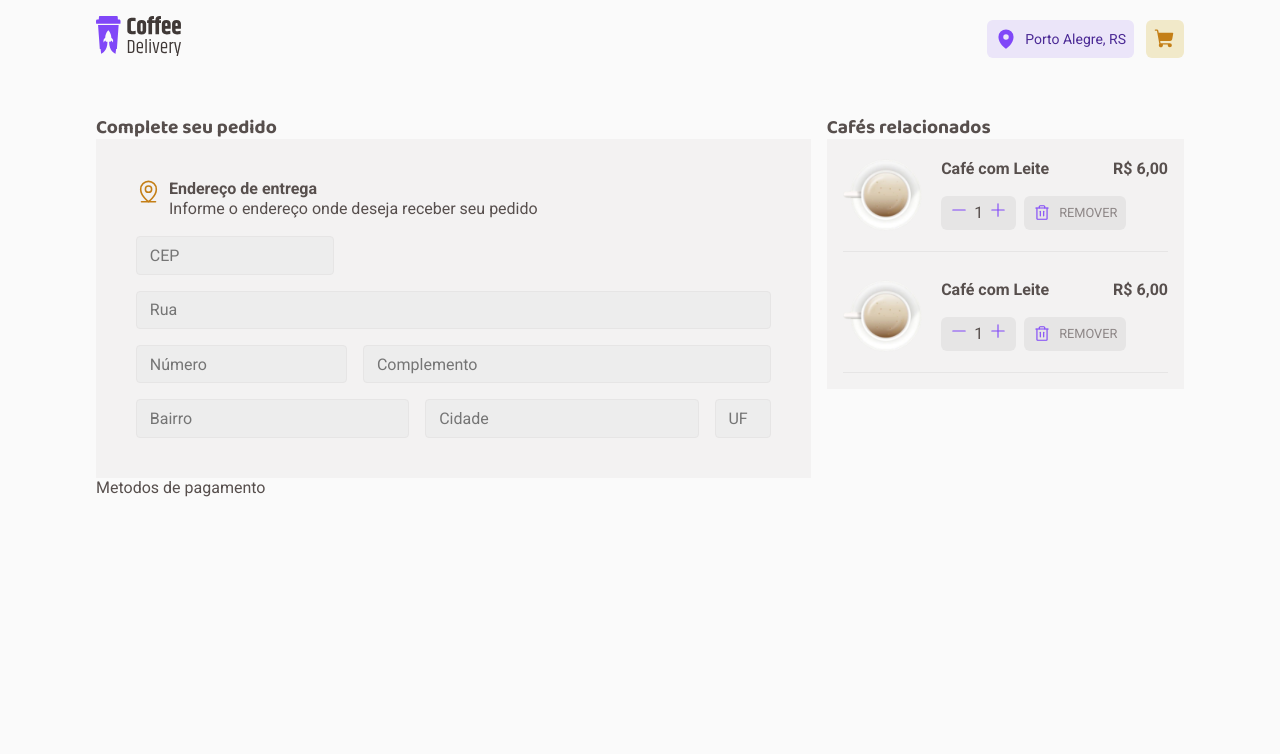
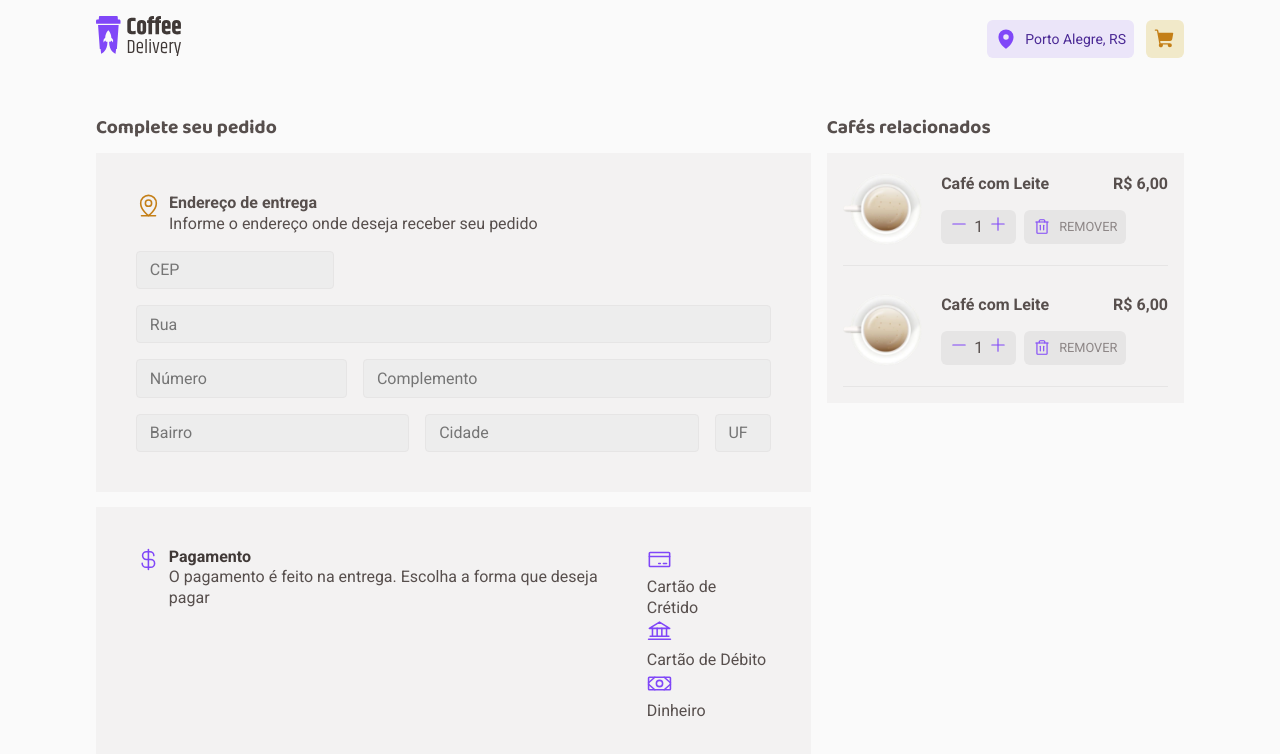
Before and after one commit to GabrielMatoss/CoffeeHouse, a React (Vite) app: page /cart in a window 1280 px wide. Shown: the top 754 px of the page. Built offline with nearby package versions, Linux system fonts and the light colour scheme.

Commit message:
refactor(carthistory): refactoring the component's html and css

```diff
--- a/src/pages/CartHistory/index.tsx
+++ b/src/pages/CartHistory/index.tsx
@@ -1,4 +1,4 @@
-import { MapPinLine, Minus, Plus, Trash, TrashSimple } from "phosphor-react";
+import { Bank, CreditCard, CurrencyDollar, MapPinLine, Minus, Money, Plus, Trash, TrashSimple } from "phosphor-react";
 import { ContainerCartHistory } from "./styles";
 
 import caféComLeite from "../../assets/cafeComLeite.png";
@@ -33,8 +33,31 @@ export function CartHistory() {
           </div>
         </form>
 
-        <div className="methodPayment">
-          <p>Metodos de pagamento</p>
+        <div className="containerMethodPayment">
+
+          <div className="sectionInfoPayment">
+          <CurrencyDollar size={25} />
+            <div className="contentInfosPayment">
+              <h4>Pagamento</h4>
+              <p>O pagamento é feito na entrega. Escolha a forma que deseja pagar</p>
+            </div>
+
+            <div className="selectionMethodsPayment">
+                <div className="paymentMethods">
+                <CreditCard size={25} />
+                  <p>Cartão de Crétido</p>
+                </div>
+                <div className="paymentMethods">
+                <Bank size={25} />
+                  <p>Cartão de Débito</p>
+                </div>
+                <div className="paymentMethods">
+                <Money size={25} />
+                  <p>Dinheiro</p>
+                </div>
+            </div>
+          </div>
+
         </div>
       </div>
 
--- a/src/pages/CartHistory/styles.ts
+++ b/src/pages/CartHistory/styles.ts
@@ -13,10 +13,6 @@ export const ContainerCartHistory = styled.main`
     font-size: 1.2rem;
   }
 
-  form {
-    background-color: ${(props) => props.theme["base-card"]};
-    padding: 40px;
-  }
 
   .headerForm {
     // background-color: brown;
@@ -25,7 +21,7 @@ export const ContainerCartHistory = styled.main`
     align-items: flex-start;
     justify-content: flex-start;
 
-    h3 {
+    h4 {
       font-family: "Roboto", sans-serif;
     }
     svg {
@@ -34,6 +30,9 @@ export const ContainerCartHistory = styled.main`
   }
 
   .formContainer {
+    background-color: ${(props) => props.theme["base-card"]};
+    padding: 40px;
+    //margin-top: 1.5rem;
     display: flex;
     flex-direction: column;
     align-items: flex-start;
@@ -83,8 +82,61 @@ export const ContainerCartHistory = styled.main`
     }
   }
 
+   .contentInfos{
+    display: flex;
+    flex-direction: column;
+    gap: .9rem;
+  }
+  .containerMethodPayment{
+    background: ${props => props.theme["base-card"]};
+    padding: 40px;
+
+    .sectionInfoPayment{
+      display: flex;
+      align-items: flex-start;
+      justify-content: flex-start;
+    //  flex-direction: column;
+      gap:   0.5rem;
+      h4 {
+      font-family: "Roboto", sans-serif;
+      color: ${props => props.theme["base-subtitle"]};
+    }
+      svg {
+        color: ${props => props.theme.purple};
+      }
+    }
+      /* .selectionMethodsPayment{
+        display: flex;
+        width: 100%;
+        align-items: center;
+        justify-content: space-between;
+        gap: .7rem;
+      } */
+
+      /* .paymentMethods{
+        background-color: ${(props) => props.theme["base-button"]};
+        display: flex;
+        padding: 1rem;
+        align-items: center;
+        justify-content: flex-start;
+        border-radius: 6px;
+        gap: 1rem;
+        flex: 1;
+
+        p{
+          text-transform: uppercase;
+          font-size: 0.8rem;
+          line-height: 160%;
+        }
+      /* } */
+    }
+  /* }  */
+
   .contentValues {
     //background-color: brown;
+    display: flex;
+    flex-direction: column;
+    gap: .9rem;
     .container {
       background-color: ${(props) => props.theme["base-card"]};
       display: flex;
```
